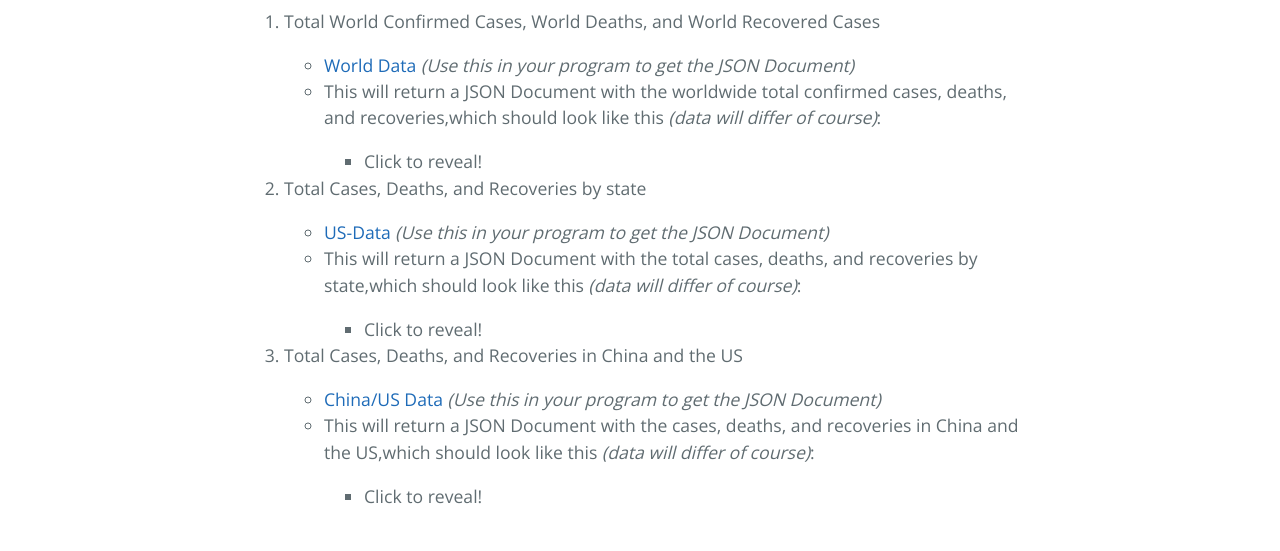
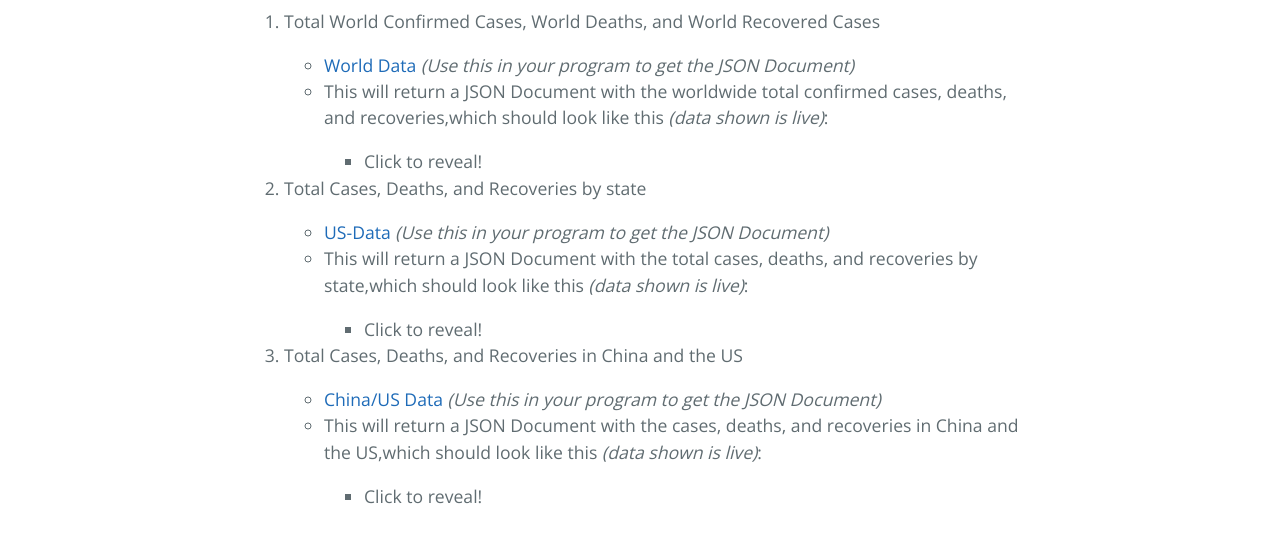
Before and after one commit to binarynightowl/COVID-19_Data, a Jekyll site: the page built from docs/index.html, in a window 1280 px wide. Shown: the part 1205-1756 px from the top of the page. Built offline with Jekyll 4.4.1, drawn with Linux system fonts in a browser that asks for light colours; the repository's description, which GitHub fills in, is left out.

Commit message:
Get rid of old warning text

```diff
--- a/docs/index.html
+++ b/docs/index.html
@@ -104,7 +104,8 @@ layout: default
                     </li>
                     <li>
                         <p>
-                            This will return a JSON Document with the worldwide total confirmed cases, deaths, and recoveries,which should look like this <em>(data will differ of course)</em>:
+                            This will return a JSON Document with the worldwide total confirmed cases, deaths, and
+                            recoveries,which should look like this <em>(data shown is live)</em>:
                         </p>
                         <ul>
                             <li>
@@ -132,7 +133,7 @@ layout: default
                     </li>
                     <li>
                         <p>
-                            This will return a JSON Document with the total cases, deaths, and recoveries by state,which should look like this <em>(data will differ of course)</em>:
+                            This will return a JSON Document with the total cases, deaths, and recoveries by state,which should look like this <em>(data shown is live)</em>:
                         </p>
                         <ul>
                             <li>
@@ -159,7 +160,7 @@ layout: default
                     </li>
                     <li>
                         <p>
-                            This will return a JSON Document with the cases, deaths, and recoveries in China and the US,which should look like this <em>(data will differ of course)</em>:
+                            This will return a JSON Document with the cases, deaths, and recoveries in China and the US,which should look like this <em>(data shown is live)</em>:
                         </p>
                         <ul>
                             <li>
```
